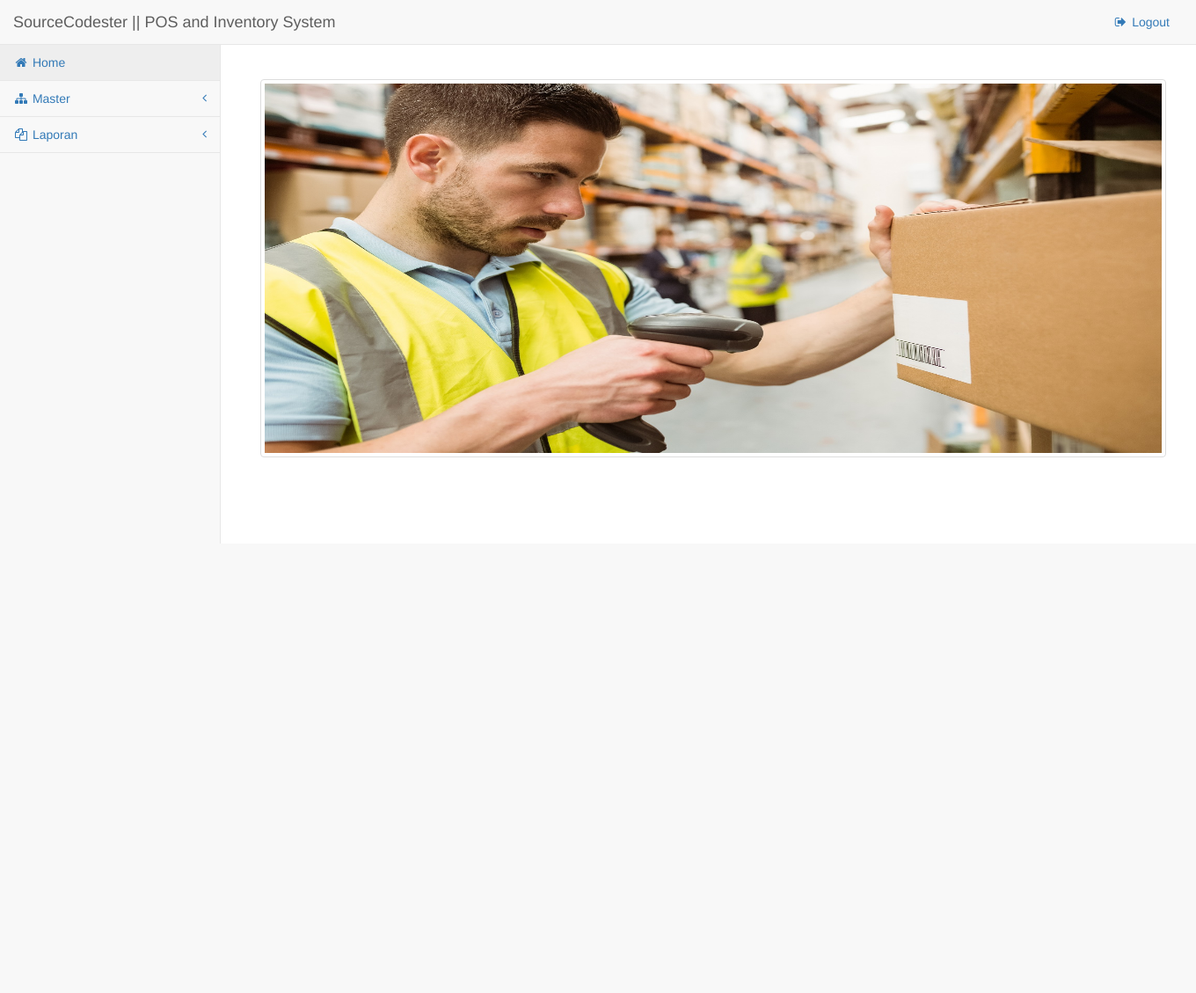
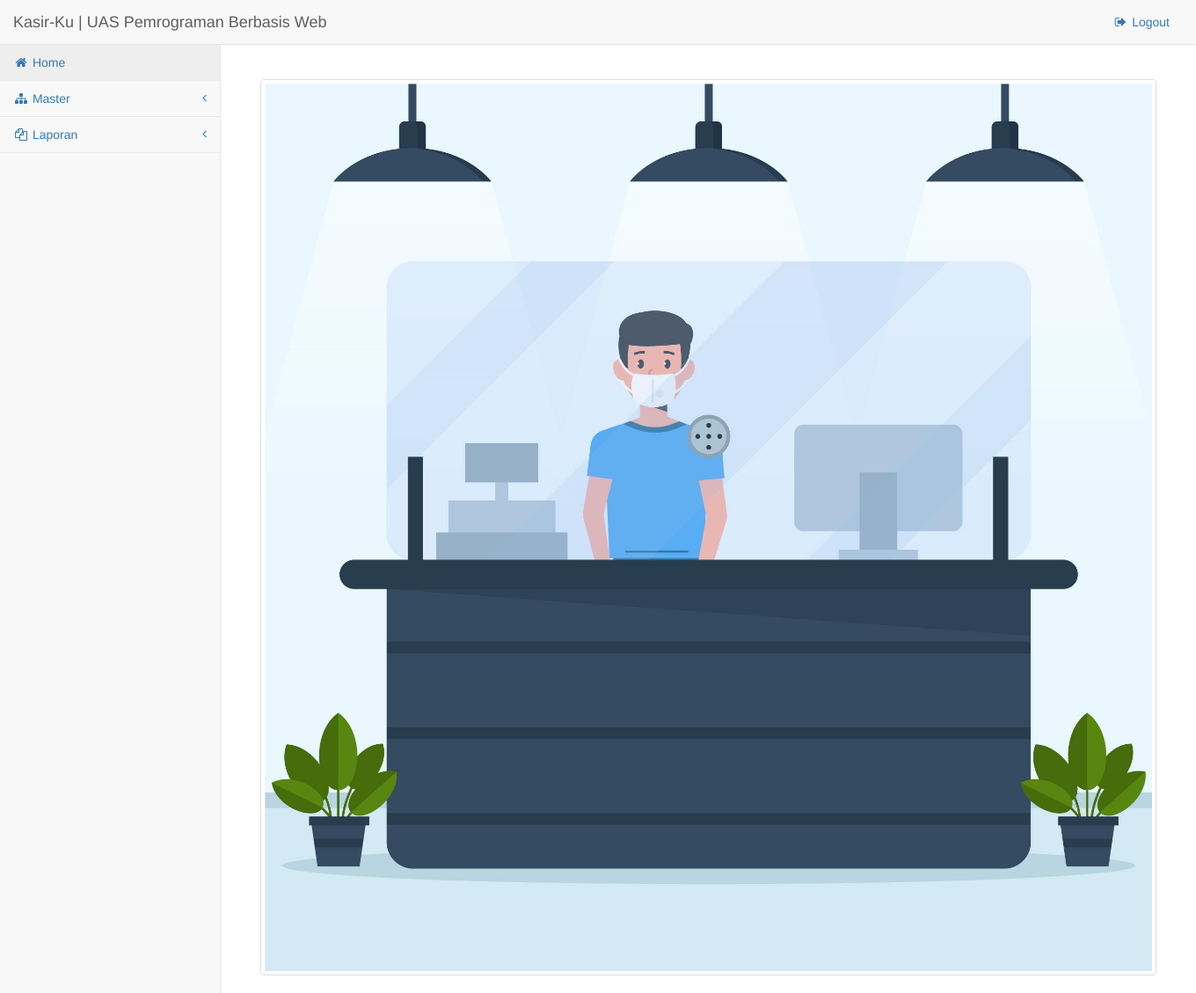
Before and after one commit to DandySW/uas-pemro-web-2020, a PHP site: page /admin/index.php in a window 1360 px wide. Shown: the whole page at 88% size. Before the commit the page ends 618 px from the top, so only its background shows below. Run offline with PHP 8.4, Linux system fonts and the light colour scheme; a user stored in the database is signed in; data comes from the database, SQL or seed files in the repository.

Commit message:
mengubah link home dan header, icon

```diff
--- a/admin/header.php
+++ b/admin/header.php
@@ -1,5 +1,6 @@
 <!DOCTYPE html>
 <html lang="en">
+
 <head>
     <meta charset="utf-8">
     <meta http-equiv="X-UA-Compatible" content="IE=edge">
@@ -7,15 +8,16 @@
     <meta name="description" content="">
     <meta name="author" content="">
 
-    <title>POS and Inventory System</title>
+    <link rel="icon" type="image/png" sizes="16x16" href="https://kasirku.net/lp/img/favicon.png">
+    <title>Kasir-Ku</title>
 
     <link href="../vendor/bootstrap/css/bootstrap.min.css" rel="stylesheet">
     <link href="../vendor/datatables-plugins/dataTables.bootstrap.css" rel="stylesheet">
     <link href="../vendor/datatables-responsive/dataTables.responsive.css" rel="stylesheet">
     <link href="../vendor/font-awesome/css/font-awesome.min.css" rel="stylesheet" type="text/css">
-	<link href="../vendor/metisMenu/metisMenu.min.css" rel="stylesheet">
-	<link href="../css/style.css" rel="stylesheet">
+    <link href="../vendor/metisMenu/metisMenu.min.css" rel="stylesheet">
+    <link href="../css/style.css" rel="stylesheet">
 
-	 <!-- Custom CSS -->
+    <!-- Custom CSS -->
     <link href="../dist/css/sb-admin-2.css" rel="stylesheet">
 </head>
--- a/admin/index.php
+++ b/admin/index.php
@@ -8,7 +8,7 @@
 		<div id="page-wrapper">
 			<div class="container-fluid">
 				<div style="height:40px;"></div>
-				<img src="../upload/admin/cover.jpg" class="thumbnail" style="height:430px; width:1030px;">
+				<img src="../upload/admin/cover.jpg" class="thumbnail" style="height:100%; width:100%;">
 			</div>
 		</div>
 	</div>
--- a/admin/navbar.php
+++ b/admin/navbar.php
@@ -1,7 +1,7 @@
 <!-- Navigation -->
 <nav class="navbar navbar-default navbar-fixed-top" role="navigation" style="margin-bottom: 0">
     <div class="navbar-header">
-        <a class="navbar-brand" href="https://www.sourcecodester.com/user/224918/track">SourceCodester || POS and Inventory System</a>
+        <a class="navbar-brand" href="index.php">Kasir-Ku | UAS Pemrograman Berbasis Web</a>
     </div>
 
     <ul class="nav navbar-top-links navbar-right">
--- a/kasir/navbar.php
+++ b/kasir/navbar.php
@@ -1,7 +1,7 @@
 <!-- Navigation -->
 <nav class="navbar navbar-default navbar-fixed-top" role="navigation" style="margin-bottom: 0">
 	<div class="navbar-header">
-		<a class="navbar-brand" href="https://www.sourcecodester.com/user/224918/track">SourceCodester || POS and Inventory System</a>
+		<a class="navbar-brand" href="index.php">Kasir-Ku | UAS Pemrograman Berbasis Web</a>
 	</div>
 
 	<ul class=" nav navbar-nav">
```
Also changed, not shown: header.php (+8 -6 lines), kasir/header.php (+5 -3 lines), upload/admin/3936712a.jpg (added), upload/admin/cover.jpg.
